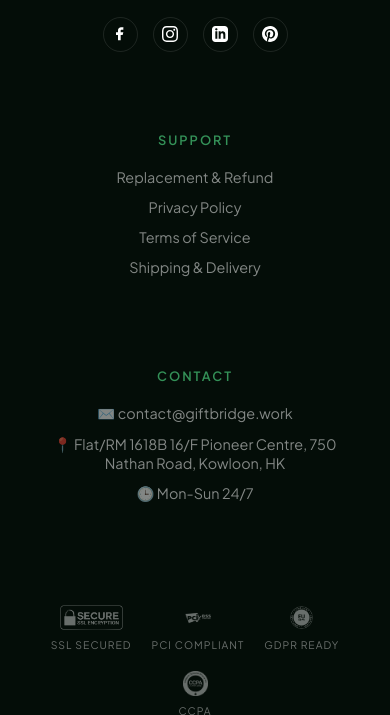
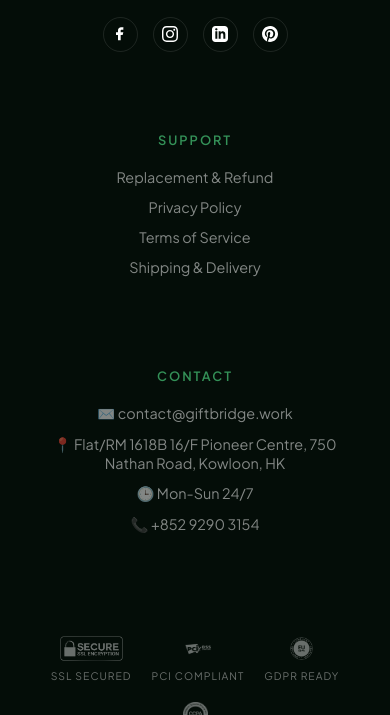
Before and after one commit to giftbridge25/gift-bridge, a plain HTML site: page index.html in a window 390 px wide. Shown: the part 11285-12000 px from the top of the page. Drawn offline with nearby package versions, Linux system fonts and the light colour scheme.

Commit message:
add phone number

```diff
--- a/index.html
+++ b/index.html
@@ -673,6 +673,7 @@
                     <p>📍 Flat/RM 1618B 16/F Pioneer Centre, 750 Nathan Road,
                         Kowloon, HK</p>
                     <p>🕒 Mon-Sun 24/7</p>
+                    <p><a href="tel:+852 9290 3154" style="display:inline; opacity:1;">📞 +852 9290 3154</a></p>
                 </div>
             </div>
             <div class="trust-badges">
```
Also changed, not shown: privacy-policy.html (+1 -0 lines), recruitment.html (+1 -0 lines), replacement-refund.html (+1 -0 lines), shipping-delivery.html (+1 -0 lines), terms-of-service.html (+1 -0 lines).
